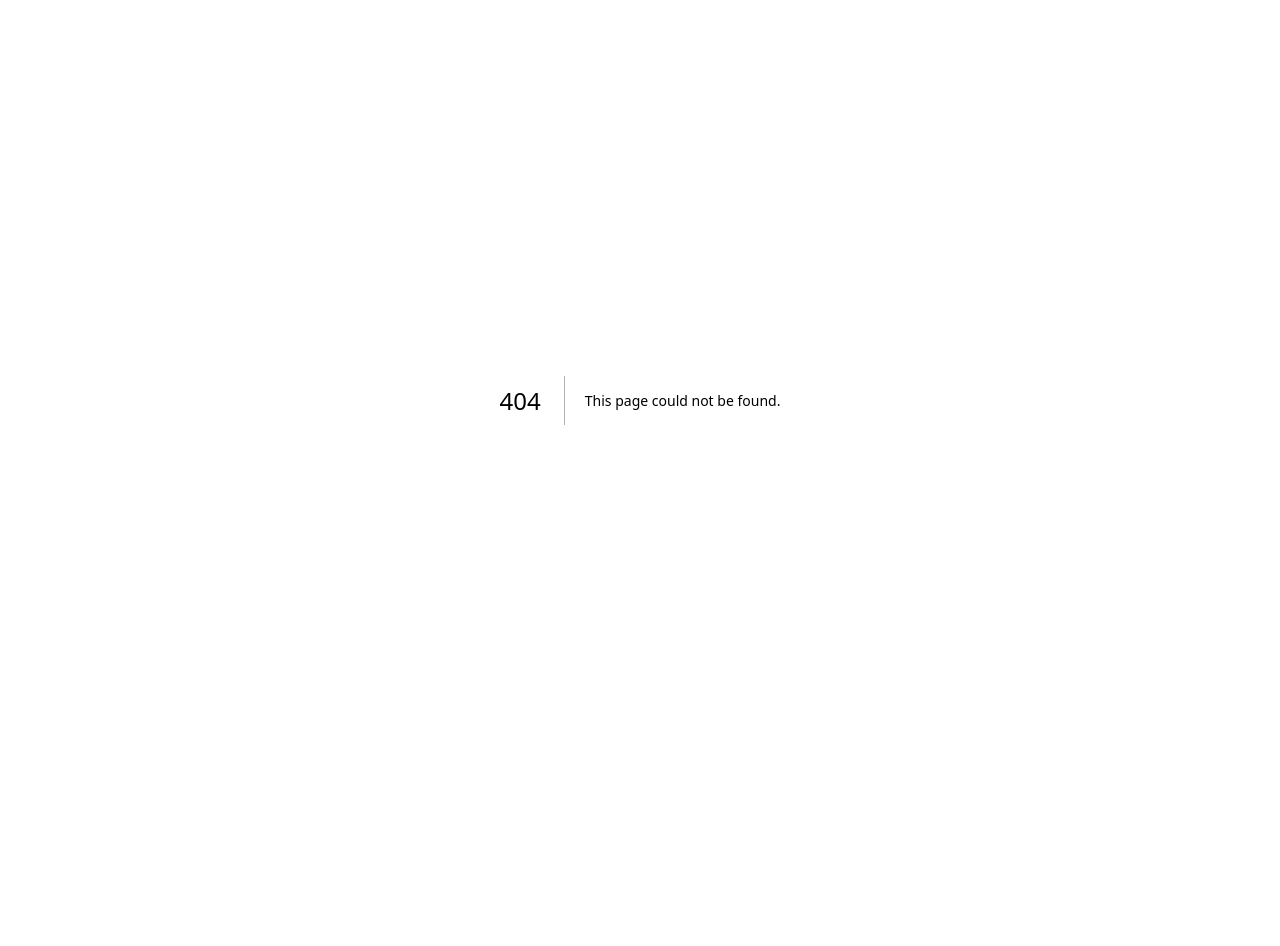
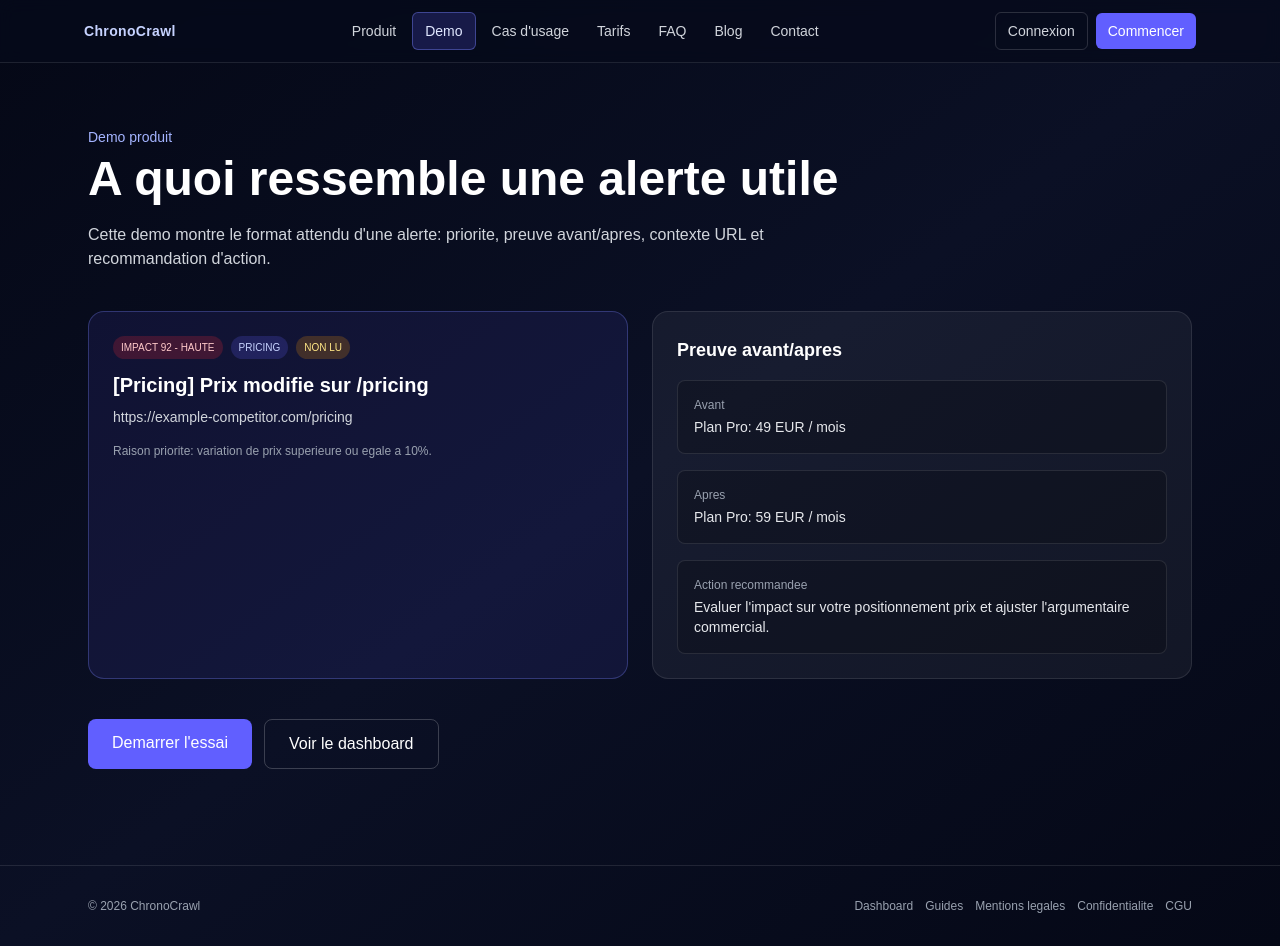
Before and after one commit to cesarchiquet/chronocrawl-web, a Next.js app: page /demo in a window 1280 px wide. Before the commit this address had no page. Before the commit the page ends 800 px from the top, so only its background shows below. Built offline with nearby package versions, Linux system fonts and the light colour scheme.

Commit message:
feat(marketing): add demo and use-case pages with premium nav links

```diff
--- a/app/api/checkout/route.ts
+++ b/app/api/checkout/route.ts
@@ -110,6 +110,11 @@ export async function POST(request: Request) {
     .select("stripe_customer_id,status")
     .eq("user_id", userId)
     .maybeSingle<{ stripe_customer_id: string | null; status: string | null }>();
+  const existingStatus = subscriptionRow?.status || null;
+  const nextStatus =
+    existingStatus === "active" || existingStatus === "trialing"
+      ? existingStatus
+      : "pending_checkout";
   const existingCustomerIdRaw =
     subscriptionRow?.stripe_customer_id ||
     (existingMetadata.stripe_customer_id as string | undefined);
@@ -181,8 +186,3 @@ export async function POST(request: Request) {
 
   return NextResponse.json({ url: session.url, code: "OK" });
 }
-  const existingStatus = subscriptionRow?.status || null;
-  const nextStatus =
-    existingStatus === "active" || existingStatus === "trialing"
-      ? existingStatus
-      : "pending_checkout";
--- /dev/null
+++ b/app/cas-d-usage/layout.tsx
@@ -0,0 +1,15 @@
+import type { Metadata } from "next";
+
+export const metadata: Metadata = {
+  title: "Cas d'usage",
+  description:
+    "Cas d'usage ChronoCrawl pour SaaS, e-commerce, agence et equipes marketing.",
+};
+
+export default function CasUsageLayout({
+  children,
+}: {
+  children: React.ReactNode;
+}) {
+  return children;
+}
--- /dev/null
+++ b/app/cas-d-usage/page.tsx
@@ -0,0 +1,81 @@
+import Link from "next/link";
+import PublicChrome from "@/components/PublicChrome";
+
+const useCases = [
+  {
+    title: "SaaS B2B",
+    problem: "Surveiller evolutions pricing, positioning et landing pages concurrentes.",
+    setup: "10 a 30 URLs critiques: pricing, features, homepage, compare pages.",
+    result: "Alertes prioritaires exploitables en quelques minutes par semaine.",
+  },
+  {
+    title: "E-commerce",
+    problem: "Detecter rapidement promotions, changements de prix et CTA concurrents.",
+    setup: "Suivi categories produits, fiches best sellers et page panier.",
+    result: "Reaction commerciale plus rapide sur les offres cle.",
+  },
+  {
+    title: "Agence marketing",
+    problem: "Suivre plusieurs clients sans bruit et sans controle manuel quotidien.",
+    setup: "Segmentation par client + exports CSV + historique detaille.",
+    result: "Reporting plus clair et decisions plus defendables en rendez-vous client.",
+  },
+  {
+    title: "Equipe SEO",
+    problem: "Suivre title, meta, H1, canonical et signaux de contenu.",
+    setup: "Focus sur pages transactionnelles et pages SEO a fort trafic.",
+    result: "Detection rapide des mouvements SEO concurrentiels significatifs.",
+  },
+];
+
+export default function CasUsagePage() {
+  return (
+    <PublicChrome>
+      <section className="max-w-6xl mx-auto px-6 pt-16 pb-24">
+        <p className="text-sm text-indigo-300 font-medium">Cas d&apos;usage</p>
+        <h1 className="mt-2 text-4xl md:text-5xl font-bold">
+          Pour qui ChronoCrawl cree le plus de valeur
+        </h1>
+        <p className="mt-5 text-gray-300 max-w-3xl">
+          Chaque scenario ci-dessous suit la meme logique: probleme concret,
+          setup de surveillance, puis resultat exploitable en decision.
+        </p>
+
+        <div className="mt-10 grid md:grid-cols-2 gap-6">
+          {useCases.map((item) => (
+            <article key={item.title} className="rounded-xl bg-white/5 border border-white/10 p-6">
+              <h2 className="text-xl font-semibold">{item.title}</h2>
+              <p className="mt-3 text-sm text-gray-300">
+                <span className="text-gray-200 font-medium">Probleme:</span>{" "}
+                {item.problem}
+              </p>
+              <p className="mt-2 text-sm text-gray-300">
+                <span className="text-gray-200 font-medium">Setup:</span>{" "}
+                {item.setup}
+              </p>
+              <p className="mt-2 text-sm text-gray-300">
+                <span className="text-gray-200 font-medium">Resultat:</span>{" "}
+                {item.result}
+              </p>
+            </article>
+          ))}
+        </div>
+
+        <div className="mt-10 flex flex-wrap gap-3">
+          <Link
+            href="/demo"
+            className="px-6 py-3 rounded-lg border border-white/20 hover:bg-white/5 transition font-medium"
+          >
+            Voir la demo
+          </Link>
+          <Link
+            href="/signup"
+            className="px-6 py-3 rounded-lg bg-indigo-500 hover:bg-indigo-400 transition font-medium"
+          >
+            Creer un compte
+          </Link>
+        </div>
+      </section>
+    </PublicChrome>
+  );
+}
--- /dev/null
+++ b/app/demo/layout.tsx
@@ -0,0 +1,15 @@
+import type { Metadata } from "next";
+
+export const metadata: Metadata = {
+  title: "Demo",
+  description:
+    "Demo ChronoCrawl: exemple concret d'une detection de changement priorisee.",
+};
+
+export default function DemoLayout({
+  children,
+}: {
+  children: React.ReactNode;
+}) {
+  return children;
+}
--- /dev/null
+++ b/app/demo/page.tsx
@@ -0,0 +1,80 @@
+import Link from "next/link";
+import PublicChrome from "@/components/PublicChrome";
+
+export default function DemoPage() {
+  return (
+    <PublicChrome>
+      <section className="max-w-6xl mx-auto px-6 pt-16 pb-24">
+        <p className="text-sm text-indigo-300 font-medium">Demo produit</p>
+        <h1 className="mt-2 text-4xl md:text-5xl font-bold">
+          A quoi ressemble une alerte utile
+        </h1>
+        <p className="mt-5 text-gray-300 max-w-3xl">
+          Cette demo montre le format attendu d&apos;une alerte: priorite,
+          preuve avant/apres, contexte URL et recommandation d&apos;action.
+        </p>
+
+        <div className="mt-10 grid lg:grid-cols-2 gap-6">
+          <article className="rounded-2xl border border-indigo-400/30 bg-indigo-500/10 p-6">
+            <div className="flex flex-wrap items-center gap-2">
+              <span className="text-[10px] uppercase px-2 py-1 rounded-full bg-red-500/20 text-red-200">
+                Impact 92 - Haute
+              </span>
+              <span className="text-[10px] uppercase px-2 py-1 rounded-full bg-indigo-500/20 text-indigo-200">
+                pricing
+              </span>
+              <span className="text-[10px] uppercase px-2 py-1 rounded-full bg-amber-500/20 text-amber-200">
+                non lu
+              </span>
+            </div>
+            <h2 className="mt-3 text-xl font-semibold">
+              [Pricing] Prix modifie sur /pricing
+            </h2>
+            <p className="mt-2 text-sm text-gray-300 break-all">
+              https://example-competitor.com/pricing
+            </p>
+            <p className="mt-4 text-xs text-gray-400">
+              Raison priorite: variation de prix superieure ou egale a 10%.
+            </p>
+          </article>
+
+          <article className="rounded-2xl border border-white/10 bg-white/5 p-6">
+            <h2 className="text-lg font-semibold">Preuve avant/apres</h2>
+            <div className="mt-4 grid gap-4 text-sm">
+              <div className="rounded-lg border border-white/10 bg-black/20 p-4">
+                <p className="text-xs text-gray-400 mb-1">Avant</p>
+                <p className="text-gray-200">Plan Pro: 49 EUR / mois</p>
+              </div>
+              <div className="rounded-lg border border-white/10 bg-black/20 p-4">
+                <p className="text-xs text-gray-400 mb-1">Apres</p>
+                <p className="text-gray-200">Plan Pro: 59 EUR / mois</p>
+              </div>
+              <div className="rounded-lg border border-white/10 bg-black/20 p-4">
+                <p className="text-xs text-gray-400 mb-1">Action recommandee</p>
+                <p className="text-gray-200">
+                  Evaluer l&apos;impact sur votre positionnement prix et ajuster
+                  l&apos;argumentaire commercial.
+                </p>
+              </div>
+            </div>
+          </article>
+        </div>
+
+        <div className="mt-10 flex flex-wrap gap-3">
+          <Link
+            href="/signup"
+            className="px-6 py-3 rounded-lg bg-indigo-500 hover:bg-indigo-400 transition font-medium"
+          >
+            Demarrer l&apos;essai
+          </Link>
+          <Link
+            href="/dashboard"
+            className="px-6 py-3 rounded-lg border border-white/20 hover:bg-white/5 transition font-medium"
+          >
+            Voir le dashboard
+          </Link>
+        </div>
+      </section>
+    </PublicChrome>
+  );
+}
--- a/components/PublicNavigation.tsx
+++ b/components/PublicNavigation.tsx
@@ -13,6 +13,8 @@ type PublicNavigationProps = {
 
 const links = [
   { href: "/fonctionnement", label: "Produit" },
+  { href: "/demo", label: "Demo" },
+  { href: "/cas-d-usage", label: "Cas d'usage" },
   { href: "/tarifs", label: "Tarifs" },
   { href: "/faq", label: "FAQ" },
   { href: "/blog", label: "Blog" },
```
Also changed, not shown: 1 other file (tests, documents, lock files or other folders).
